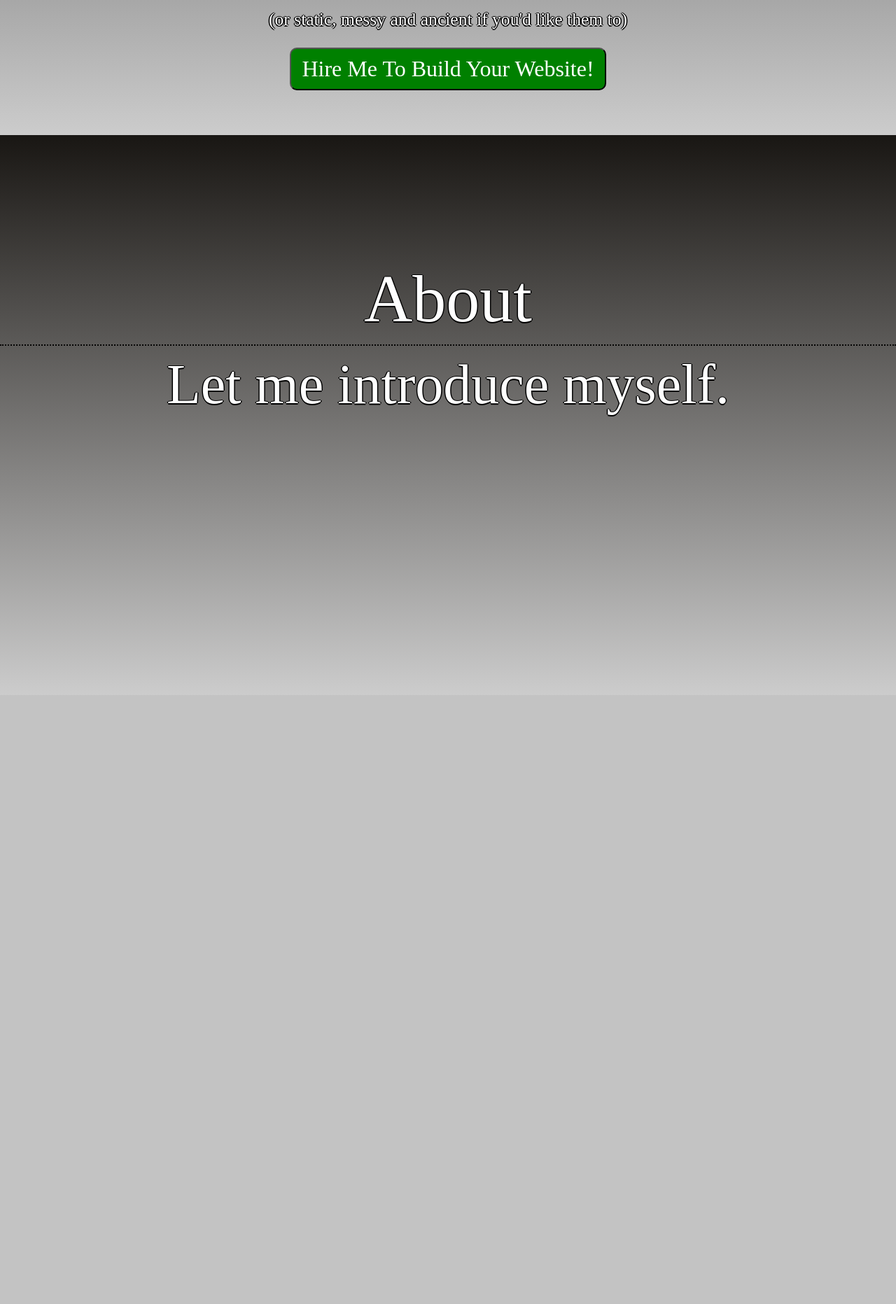
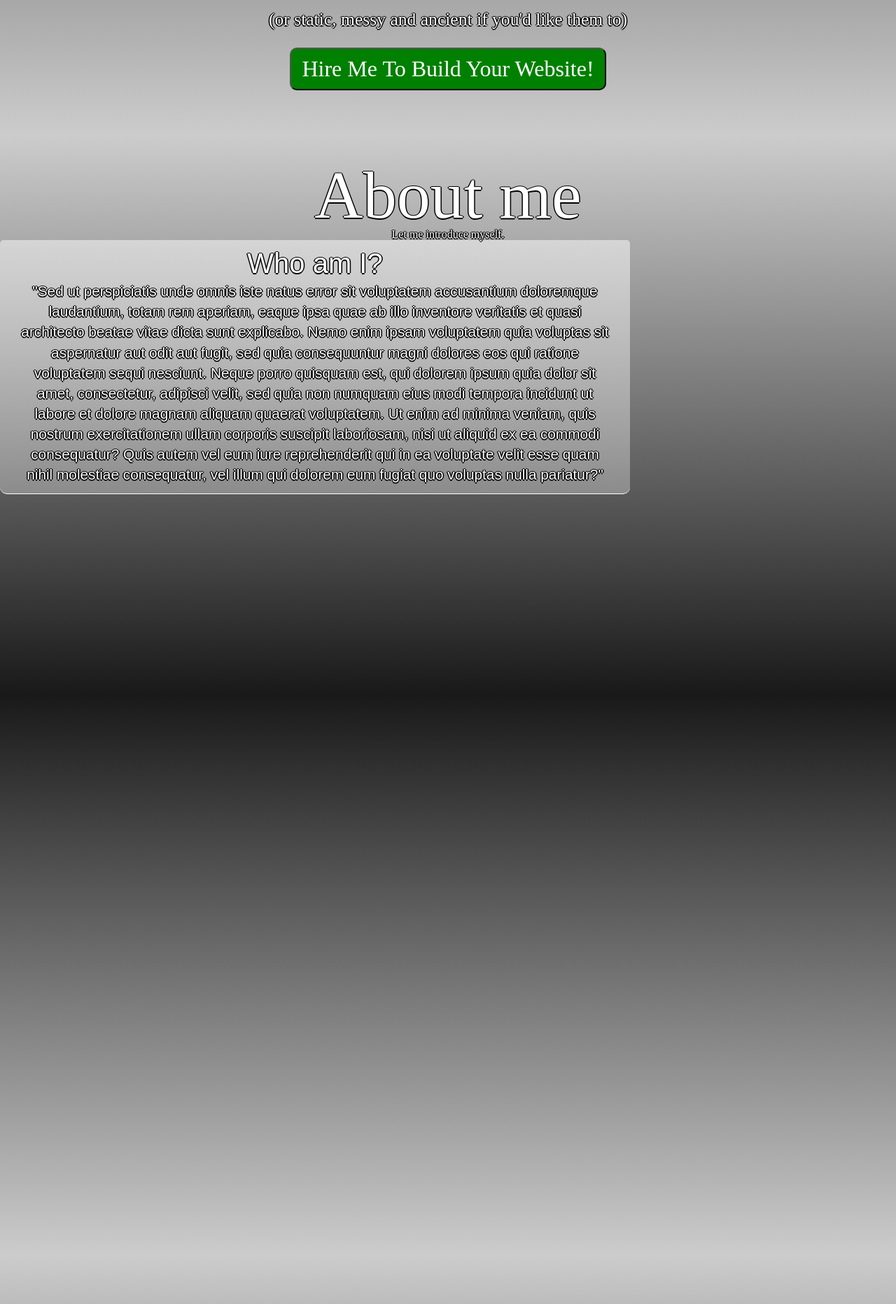
Before and after one commit to vanDeurs/portfolio, a PHP site: page / in a window 1280 px wide. Shown: the part 746-2609 px from the top of the page at 70% size. Before the commit the page ends 1647 px from the top, so only its background shows below. Run offline with PHP 8.4, Linux system fonts and the light colour scheme; some libraries are stand-ins or nearby versions.

Commit message:
Added all the empty pages. Gave them all the same wrapper class. Started about me page.

```diff
--- a/index.html
+++ b/index.html
@@ -10,7 +10,9 @@
       <link href="resources/reset.css" rel="stylesheet" type="text/css">
     </head>
     <body>
+
         <!-- NAVBAR --->
+
         <div class="site-wrapper">
             <div class="site-wrapper-inner">
 
@@ -38,6 +40,8 @@
                   </div>
                 </nav>
 
+            <!-- LANDING PAGE -->
+
             <div class="landing">
                 <div class="wrapper">
                         <h4>Hello! My name is</h4>
@@ -49,12 +53,45 @@
                 </div>
             </div>
         </div>
-        <div class="landing about">
-            <div class="wrapper">
-                <header>
-                    <h1>About</h1>
-                    <h3>Let me introduce myself.</h3>
-                </header>
+
+        <!-- ABOUT PAGE -->
+
+        <div class="site-wrapper">
+            <div class="site-wrapper-inner">
+                <div class="about" id="about">
+                    <div class="wrapper">
+                            <header>
+                                <h1>About me</h1>
+                                <h3>Let me introduce myself.</h3>
+                            </header>
+                        <article class="aboutme">
+                            <header><h3>Who am I?</h3></header>
+                            <p>"Sed ut perspiciatis unde omnis iste natus error sit voluptatem accusantium doloremque laudantium, totam rem aperiam, eaque ipsa quae ab illo inventore veritatis et quasi architecto beatae vitae dicta sunt explicabo. Nemo enim ipsam voluptatem quia voluptas sit aspernatur aut odit aut fugit, sed quia consequuntur magni dolores eos qui ratione voluptatem sequi nesciunt. Neque porro quisquam est, qui dolorem ipsum quia dolor sit amet, consectetur, adipisci velit, sed quia non numquam eius modi tempora incidunt ut labore et dolore magnam aliquam quaerat voluptatem. Ut enim ad minima veniam, quis nostrum exercitationem ullam corporis suscipit laboriosam, nisi ut aliquid ex ea commodi consequatur? Quis autem vel eum iure reprehenderit qui in ea voluptate velit esse quam nihil molestiae consequatur, vel illum qui dolorem eum fugiat quo voluptas nulla pariatur?"</p>
+                        </article>
+                    </div>
+                </div>
+            </div>
+        </div>
+
+        <!-- SERVICE PAGE -->
+
+        <div class="site-wrapper">
+            <div class="site-wrapper-inner">
+                <div class="service">
+
+
+                </div>
+            </div>
+        </div>
+
+                <!-- PORTFOLIO PAGE -->
+
+        <div class="site-wrapper">
+            <div class="site-wrapper-inner">
+                <div class="portfolio">
+
+
+                </div>
             </div>
         </div>
 
--- a/resources/style.css
+++ b/resources/style.css
@@ -90,8 +90,6 @@ body {
     width: 100%;
     height: 100%; /* For at least Firefox */
     min-height: 100%; !important
-    /*-webkit-box-shadow: inset 0 0 5rem rgba(0,0,0,.5);
-    box-shadow: inset 0 0 5rem rgba(0,0,0,.5);*/
     position: relative;
 }
 
@@ -137,6 +135,8 @@ button:hover {
     }
 }
 
+/* LANDING PAGE MEDIA QUERIES */
+
 @media only screen and (max-width: 414px) {
   .landing .wrapper h1 {
       padding: 0px;
@@ -162,6 +162,8 @@ button:hover {
 
     .landing {
         padding-top: 20px;
+        padding-right: 3px;
+        padding-left: 3px;
     }
 
     button {
@@ -171,10 +173,7 @@ button:hover {
 }
 
 @media only screen and (max-width: 320px) {
-    .landing {
-        padding-right: 3px;
-        padding-left: 3px;
-    }
+
 
     .navbar {
         margin-bottom: 10px;
@@ -220,5 +219,61 @@ button:hover {
 
 
 .about {
-    background-color: bisque; !important
+    background: linear-gradient(#ccc, rgba(0,0,0,0.9));
+    height: 100%;
+    padding-top: 3%;
 }
+
+.about header h1 {
+    font-size: 6rem;
+}
+
+.aboutme {
+    background: linear-gradient(
+    rgba(255,255,255,0.5)
+  , rgba(255,255,255,0.3)
+   );
+    border-radius: 5px;
+    -moz-border-radius: 5px;
+    -webkit-border-radius: 5px;
+    margin-bottom: 0%;
+    padding: 1% 2%;
+    font-family: Raleway, sans-serif;
+    overflow: hidden;
+    border-bottom-left-radius: 10px;
+    border-bottom-right-radius: 10px;
+    border-bottom: 1px solid #fff;
+    max-width: 900px;
+    min-width: 200px;
+}
+
+.aboutme header h3 {
+    font-size: 2.5rem;
+    margin-bottom: 5px;
+}
+
+.aboutme p {
+    line-height: 1.4;
+    font-size: 1.3rem;
+}
+
+
+
+
+
+/* SERVICE SECTION */
+
+.service {
+    background: linear-gradient(rgba(0,0,0,0.9), #ccc);
+    height: 100%;
+    padding-top: 3%;
+}
+
+
+/* PORTFOLIO SECTION */
+
+.portfolio {
+    background: linear-gradient(#ccc, rgba(0,0,0,0.9));
+    height: 100%;
+    padding-top: 3%;
+}
```
